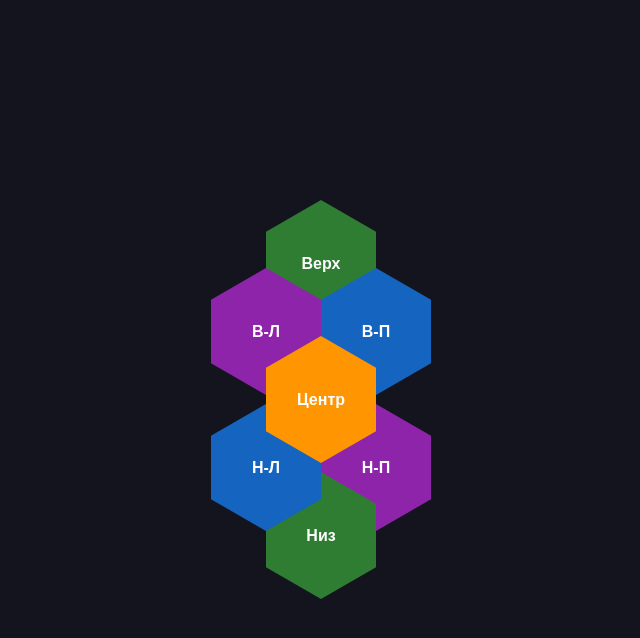
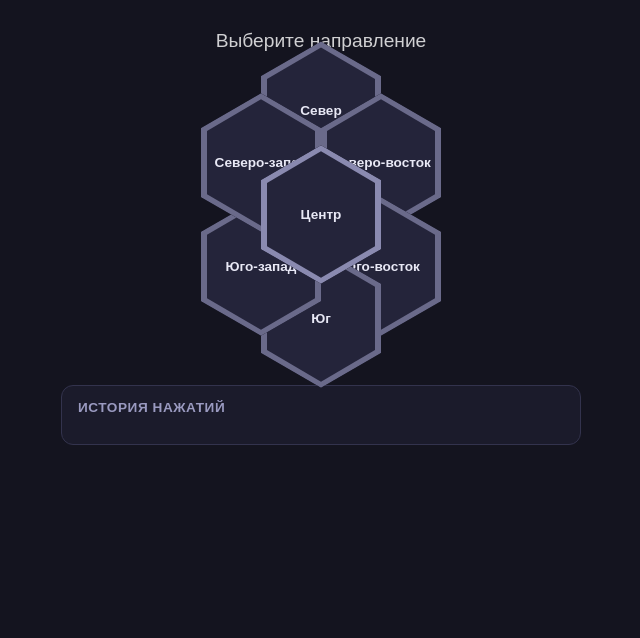
Before and after one commit to OmicRoN88/WestMarch, a plain HTML site: page index.html in a window 1280 px wide. Shown: the whole page, without its empty margins (319-959 px from the left). Drawn offline with Linux system fonts and the light colour scheme.

Commit message:
Update index.html

```diff
--- a/index.html
+++ b/index.html
@@ -3,7 +3,7 @@
 <head>
 <meta charset="UTF-8">
 <meta name="viewport" content="width=device-width, initial-scale=1.0">
-<title>Шестиугольные кнопки</title>
+<title>Шестиугольные кнопки — соты</title>
 <style>
   * { box-sizing: border-box; }
 
@@ -11,87 +11,197 @@
     margin: 0;
     min-height: 100vh;
     display: flex;
-    justify-content: center;
+    flex-direction: column;
     align-items: center;
+    justify-content: flex-start;
+    padding: 30px 16px;
     background: #14141f;
     font-family: Arial, sans-serif;
     color: #fff;
   }
 
-  /* Контейнер-соты */
+  h1 { font-size: 1.2rem; font-weight: 500; opacity: .8; margin: 0 0 24px; }
+
+  /* ---------- СОТА ---------- */
   .hive {
     position: relative;
-    /* Размеры подобраны так, чтобы шестиугольники примыкали друг к другу */
-    width: 360px;
-    height: 400px;
+    /* Размеры: W — ширина шестиугольника, H — высота (H = W * 1.1547 для правильного) */
+    --w: 120px;
+    --h: 138.56px; /* 120 * 1.1547 */
+    width: calc(var(--w) * 2);
+    height: calc(var(--h) * 2);
   }
 
-  /* Общий стиль шестиугольной кнопки */
+  /* Базовый шестиугольник (pointy-top) */
   .hex {
     position: absolute;
-    width: 110px;
-    height: 127px;              /* высота = ширина * 1.1547 для правильного шестиугольника */
+    width: var(--w);
+    height: var(--h);
+    /* Форма шестиугольника с вершиной вверх */
     clip-path: polygon(50% 0%, 100% 25%, 100% 75%, 50% 100%, 0% 75%, 0% 25%);
+
+    /* Внутренняя заливка (чуть темнее) + толстая граница имитируется через box-shadow внутри clip-path */
+    background: #2b2b40;
     border: none;
     cursor: pointer;
+    padding: 0;
     display: flex;
     align-items: center;
     justify-content: center;
-    font-size: 1rem;
-    font-weight: bold;
-    color: #fff;
-    background: #3d3d5c;
-    transition: background .2s, transform .1s;
-    padding: 0;
+    text-align: center;
+    font-size: 0.85rem;
+    font-weight: 700;
+    line-height: 1.15;
+    color: #e8e8f5;
+    transition: background .15s, transform .08s;
+    /* Толстая «граница»: рисуем внешний слой через drop-shadow-фильтр не получится внутри clip-path,
+       поэтому используем вложенный псевдоэлемент ниже. */
+    overflow: hidden;
   }
 
-  .hex:hover { background: #50507a; }
+  /* Внутренний слой — создаёт эффект толстой границы и объёма */
+  .hex::before {
+    content: "";
+    position: absolute;
+    inset: 0;
+    /* Внешний цвет границы */
+    background: #6a6a8a;
+    clip-path: inherit;
+    z-index: 0;
+  }
+
+  /* Внутренняя заливка (темнее) — чуть меньше по размеру, чтобы был виден «бортик» */
+  .hex::after {
+    content: "";
+    position: absolute;
+    inset: 6px; /* толщина границы */
+    background: #24243a;
+    clip-path: inherit;
+    z-index: 1;
+  }
+
+  /* Текст поверх слоёв */
+  .hex > span {
+    position: relative;
+    z-index: 2;
+    padding: 0 6px;
+    pointer-events: none;
+  }
+
+  .hex:hover::after { background: #2f2f4d; }
   .hex:active { transform: scale(0.97); }
 
-  /* Центральный шестиугольник */
+  /* ---------- ПОЗИЦИИ ---------- */
+  /* Центр */
   .hex-center {
-    left: 125px;                /* (360 - 110) / 2 = 125 */
-    top: 136px;                 /* (400 - 127) / 2 ≈ 136 */
-    background: #ff9500;
-    z-index: 2;
+    left: calc(var(--w) / 2);
+    top: calc(var(--h) / 2);
+    z-index: 3;
   }
-  .hex-center:hover { background: #ffb143; }
+  /* Центр делаем чуть выделенным по цвету границы */
+  .hex-center::before { background: #8a8ab0; }
 
-  /* Смещения для 6 соседей.
-     По горизонтали шаг = 110px (ширина),
-     по вертикали шаг = 95.25px (0.75 * высота). */
-  .hex-top        { left: 125px; top: 0px;    }
-  .hex-top-right  { left: 180px; top: 68px;   }
-  .hex-bottom-right { left: 180px; top: 204px; }
-  .hex-bottom     { left: 125px; top: 272px;  }
-  .hex-bottom-left{ left: 70px;  top: 204px;  }
-  .hex-top-left   { left: 70px;  top: 68px;   }
+  /* Соседи: смещения по геометрии правильного шестиугольника.
+     По вертикали шаг = 0.75 * H, по горизонтали = 0.5 * W. */
+  .hex-north {
+    left: calc(var(--w) / 2);
+    top: calc(var(--h) / 2 - var(--h) * 0.75);
+  }
+  .hex-south {
+    left: calc(var(--w) / 2);
+    top: calc(var(--h) / 2 + var(--h) * 0.75);
+  }
+  .hex-north-east {
+    left: calc(var(--w) / 2 + var(--w) * 0.5);
+    top: calc(var(--h) / 2 - var(--h) * 0.375);
+  }
+  .hex-north-west {
+    left: calc(var(--w) / 2 - var(--w) * 0.5);
+    top: calc(var(--h) / 2 - var(--h) * 0.375);
+  }
+  .hex-south-east {
+    left: calc(var(--w) / 2 + var(--w) * 0.5);
+    top: calc(var(--h) / 2 + var(--h) * 0.375);
+  }
+  .hex-south-west {
+    left: calc(var(--w) / 2 - var(--w) * 0.5);
+    top: calc(var(--h) / 2 + var(--h) * 0.375);
+  }
 
-  /* Цвета соседей (можно поменять) */
-  .hex-top, .hex-bottom { background: #2e7d32; }
-  .hex-top:hover, .hex-bottom:hover { background: #3aa040; }
-
-  .hex-top-right, .hex-bottom-left { background: #1565c0; }
-  .hex-top-right:hover, .hex-bottom-left:hover { background: #1e88e5; }
-
-  .hex-bottom-right, .hex-top-left { background: #8e24aa; }
-  .hex-bottom-right:hover, .hex-top-left:hover { background: #ab47bc; }
+  /* ---------- ИСТОРИЯ ---------- */
+  .history {
+    margin-top: 32px;
+    width: min(520px, 92vw);
+    background: #1b1b2b;
+    border: 1px solid #33334d;
+    border-radius: 12px;
+    padding: 14px 16px;
+    min-height: 60px;
+  }
+  .history h2 {
+    margin: 0 0 8px;
+    font-size: .85rem;
+    font-weight: 600;
+    letter-spacing: .04em;
+    text-transform: uppercase;
+    color: #9a9ac0;
+  }
+  .history-list {
+    display: flex;
+    flex-wrap: wrap;
+    gap: 8px;
+  }
+  .history-item {
+    background: #2b2b40;
+    border: 1px solid #44446a;
+    border-radius: 999px;
+    padding: 4px 12px;
+    font-size: .85rem;
+    color: #e8e8f5;
+    animation: pop .15s ease-out;
+  }
+  @keyframes pop {
+    from { transform: scale(.7); opacity: 0; }
+    to   { transform: scale(1); opacity: 1; }
+  }
 </style>
 </head>
 <body>
 
-  <div class="hive">
+  <h1>Выберите направление</h1>
+
+  <div class="hive" id="hive">
     <!-- Центр -->
-    <button class="hex hex-center" onclick="alert('Центр')">Центр</button>
+    <button class="hex hex-center" data-label="Центр"><span>Центр</span></button>
 
     <!-- 6 соседей по граням -->
-    <button class="hex hex-top"          onclick="alert('Верх')">Верх</button>
-    <button class="hex hex-top-right"    onclick="alert('Верх-право')">В-П</button>
-    <button class="hex hex-bottom-right" onclick="alert('Низ-право')">Н-П</button>
-    <button class="hex hex-bottom"       onclick="alert('Низ')">Низ</button>
-    <button class="hex hex-bottom-left"  onclick="alert('Низ-лево')">Н-Л</button>
-    <button class="hex hex-top-left"     onclick="alert('Верх-лево')">В-Л</button>
+    <button class="hex hex-north"      data-label="Север"><span>Север</span></button>
+    <button class="hex hex-north-east" data-label="Северо-восток"><span>Северо-восток</span></button>
+    <button class="hex hex-south-east" data-label="Юго-восток"><span>Юго-восток</span></button>
+    <button class="hex hex-south"      data-label="Юг"><span>Юг</span></button>
+    <button class="hex hex-south-west" data-label="Юго-запад"><span>Юго-запад</span></button>
+    <button class="hex hex-north-west" data-label="Северо-запад"><span>Северо-запад</span></button>
   </div>
+
+  <div class="history">
+    <h2>История нажатий</h2>
+    <div class="history-list" id="historyList"></div>
+  </div>
+
+<script>
+  const list = document.getElementById('historyList');
+  document.querySelectorAll('.hex').forEach(btn => {
+    btn.addEventListener('click', () => {
+      const label = btn.dataset.label || btn.textContent.trim();
+      const item = document.createElement('span');
+      item.className = 'history-item';
+      item.textContent = label;
+      list.appendChild(item);
+      // Прокрутка к последнему элементу
+      item.scrollIntoView({ behavior: 'smooth', block: 'nearest', inline: 'end' });
+    });
+  });
+</script>
 
 </body>
 </html>
```
